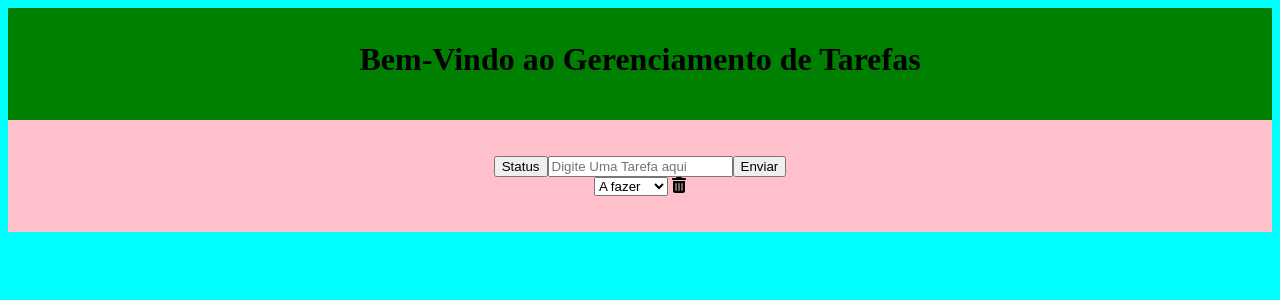
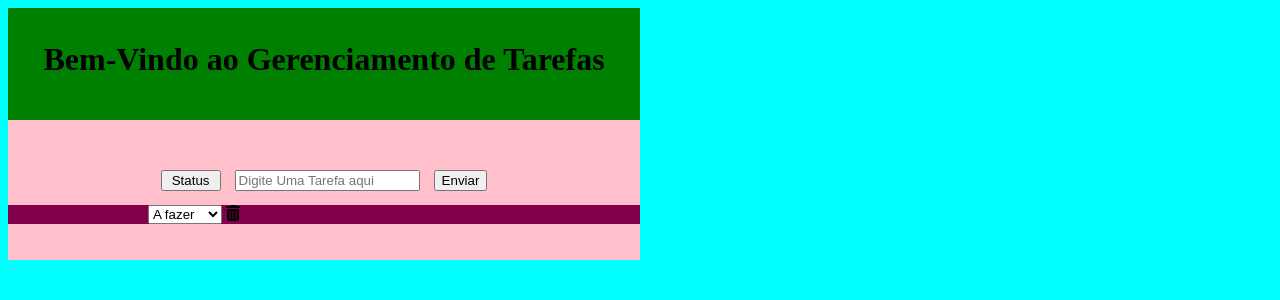
Before and after one commit to Edivansanto5/todoList, a Vue app: page / in a window 1280 px wide. Both pictures are taken after a click on the button "Enviar". Shown: the top 300 px of the page. Built offline with nearby package versions, Linux system fonts and the light colour scheme.

Commit message:
alinhando os elementos

```diff
--- a/src/components/todoList.vue
+++ b/src/components/todoList.vue
@@ -4,18 +4,18 @@
             <h1>Bem-Vindo ao Gerenciamento de Tarefas</h1>
         </div>
         <br><br>
-        <button>Status</button>
-        <input type="text" v-model.trim="lista.text" placeholder="Digite Uma Tarefa aqui">
-        <button type="button" @click="addLista()" > Enviar</button>
+        <button class=" status">Status</button>
+        <input  type="text" v-model.trim="lista.text" placeholder="Digite Uma Tarefa aqui">
+        <button type="button" @click="addLista()" class="btn"> Enviar</button>
 
-        <div v-for="(lista, index) in listas" :key="index" >
+        <div v-for="(lista, index) in listas" :key="index" class="div-main">
 
             <select>
                 <option >A fazer</option>
                 <option >Fazendo</option>
                 <option >Feito</option>
             </select>
-            <span> {{ lista.text }}</span> <a class="mr-10" @click="deleta"> <i class="fa-solid fa-trash-can"></i></a>
+            <span class=" span"> {{ lista.text }}</span> <a class="mr-10" @click="deleta"> <i class="fa-solid fa-trash-can"></i></a>
         </div>
         <br>
         <br>
@@ -54,14 +54,28 @@ export default {
     .conteiner{
         background-color: pink;
         text-align: center;
-        width: 100%;
-        height:100%;
+        width: 50%;
+        height:50%;
     }
     .title{
         background: green;
         height: 100px;
         padding-top: 12px;
+    }
+    .status{
+        width: 60px;
+        margin: 14px;
+    }
+    .btn{
+
+        margin: 14px;
+
+    }
+   .div-main{
+    text-align: justify;
+    background: rgb(128, 0, 75);
+    padding-left: 140px;
 
 
-    }
+   }
 </style>
```
